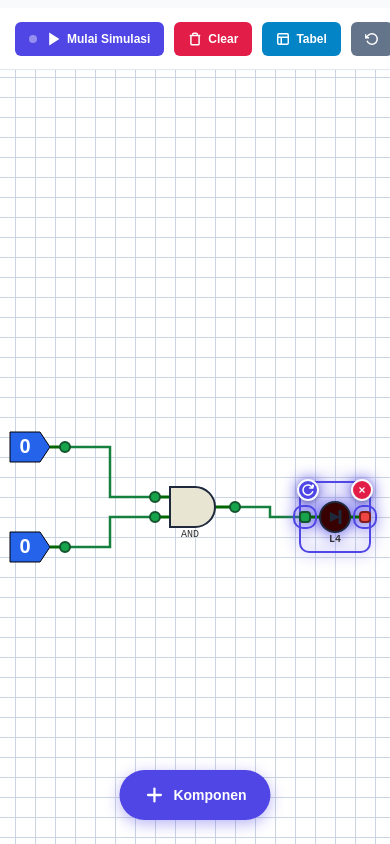
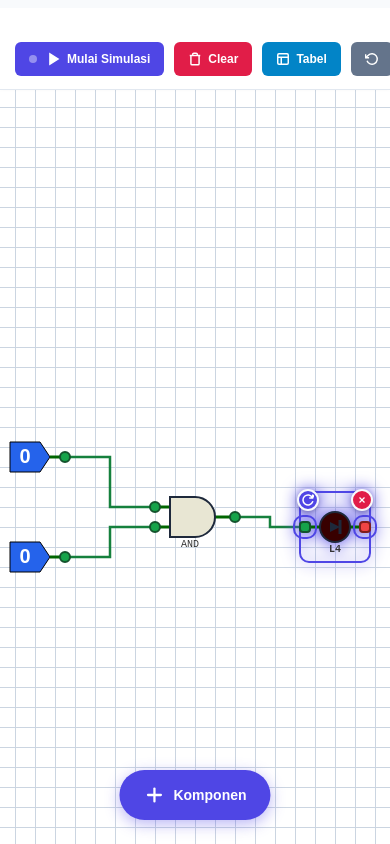
Before and after one commit to Sgilhamakbar/uji-coba-praktikgl, a plain HTML site: page index.html in a window 390 px wide. Drawn offline with Linux system fonts and the light colour scheme.

Commit message:
Update style.css

```diff
--- a/style.css
+++ b/style.css
@@ -381,13 +381,13 @@ body {
 
   /* 3. TOOLBAR BISA DI-SCROLL KE SAMPING (HORIZONTAL SCROLL) */
   .toolbar {
-    padding: 12px 15px; gap: 10px; overflow-x: auto;
+    padding: 32px 15px 12px 15px;
+    gap: 10px; overflow-x: auto;
     flex-wrap: nowrap; -webkit-overflow-scrolling: touch;
     scrollbar-width: none;
     position: relative;
     z-index: 100;
-    flex-shrink: 0; /* 🟢 FIX UTAMA: Mencegah toolbar gepeng/menghilang tergencet kanvas */
-    padding-top: max(env(safe-area-inset-top, 0px), 12px); /* 🟢 FIX TAMBAHAN: Jarak aman dari poni/notch HP */
+    flex-shrink: 0;
   }
   #canvas-wrapper {
     min-height: 0;
```
